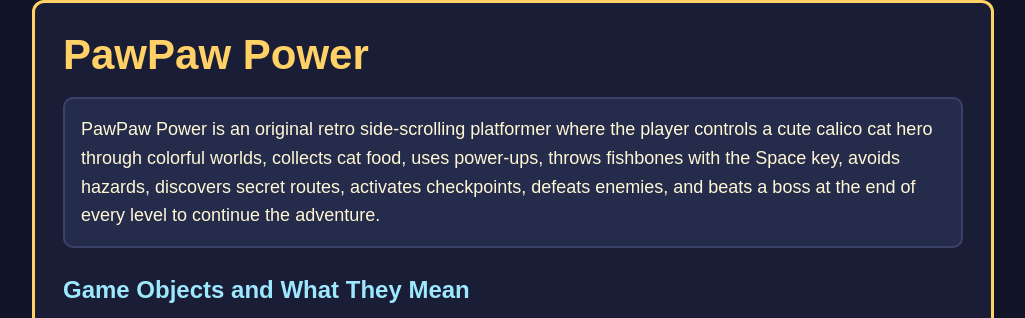
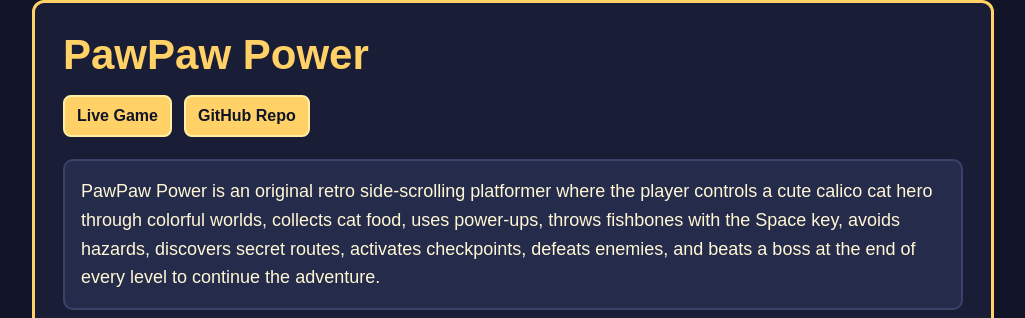
Before and after one commit to Mah-era/pawpaw-power-retro-game, a website built with Vite: page pawpaw-info.html in a window 1280 px wide. Shown: the top 318 px of the page, without its empty margins (127-1152 px from the left). Built offline with nearby package versions, Linux system fonts and the light colour scheme.

Commit message:
Add live and repository links

```diff
--- a/pawpaw-info.html
+++ b/pawpaw-info.html
@@ -116,11 +116,33 @@
         color: #ffb3c4;
         font-weight: bold;
       }
+
+      .links {
+        display: flex;
+        flex-wrap: wrap;
+        gap: 12px;
+        margin: 16px 0 22px;
+      }
+
+      .links a {
+        color: #101426;
+        background: #ffd166;
+        border: 2px solid #fff0a6;
+        border-radius: 8px;
+        padding: 10px 12px;
+        font-weight: bold;
+        text-decoration: none;
+      }
     </style>
   </head>
   <body>
     <main>
       <h1>PawPaw Power</h1>
+
+      <nav class="links" aria-label="Project links">
+        <a href="https://pawpaw-power-retro-game.vercel.app/">Live Game</a>
+        <a href="https://github.com/Mah-era/pawpaw-power-retro-game">GitHub Repo</a>
+      </nav>
 
       <p class="description">PawPaw Power is an original retro side-scrolling platformer where the player controls a cute calico cat hero through colorful worlds, collects cat food, uses power-ups, throws fishbones with the Space key, avoids hazards, discovers secret routes, activates checkpoints, defeats enemies, and beats a boss at the end of every level to continue the adventure.</p>
 
--- a/scripts/generate_product_report.cjs
+++ b/scripts/generate_product_report.cjs
@@ -584,6 +584,7 @@ async function buildReportHtml(assets) {
 
   addPage('PawPaw Power', 'Product Management Business Report',
     `<p class="lead">A 16-bit calico cat platformer with retro gameplay, boss battles, collectibles, and scenario-based level design.</p>
+     <div class="project-links"><a href="https://pawpaw-power-retro-game.vercel.app/">Live Game</a><a href="https://github.com/Mah-era/pawpaw-power-retro-game">Mah-era/pawpaw-power-retro-game</a></div>
      <div class="cover-meta"><span>Portfolio Case Study</span><span>Original Game Project</span><span>Cyberpunk Business Report Theme</span></div>`,
     img(assets.screenshots.mainMenu, 'Game title and main menu screenshot', 'hero-shot'),
     { section: 'Cover', className: 'cover-page' });
@@ -1818,6 +1819,8 @@ function renderHtml(pages) {
     .cover-page .content { grid-template-columns: .88fr 1.12fr; }
     .cover-meta { display:flex; flex-wrap:wrap; gap:2mm; margin-top:8mm; }
     .cover-meta span { border:1px solid rgba(255,79,216,.5); color:#fff; border-radius:99px; padding:2mm 4mm; background:rgba(255,79,216,.12); font-size:8pt; }
+    .project-links { display:flex; flex-wrap:wrap; gap:2mm; margin-top:5mm; }
+    .project-links a { border:1px solid rgba(80,245,255,.55); color:#50f5ff; border-radius:2mm; padding:2mm 3mm; background:rgba(80,245,255,.08); text-decoration:none; font-size:8pt; }
     .divider-page .content { grid-template-columns: 1fr; place-items:center; text-align:center; }
     .divider-page h1 { font-size: 36pt; line-height:1.02; }
     .divider-page .text-panel { min-height: 112mm; display:flex; flex-direction:column; justify-content:center; align-items:center; }
```
Also changed, not shown: PROJECT_REPORT.md (+4 -0 lines), package.json (+6 -1 lines), reports/pawpaw_power_product_report.html (+3 -0 lines), README.md, 1 other file.
